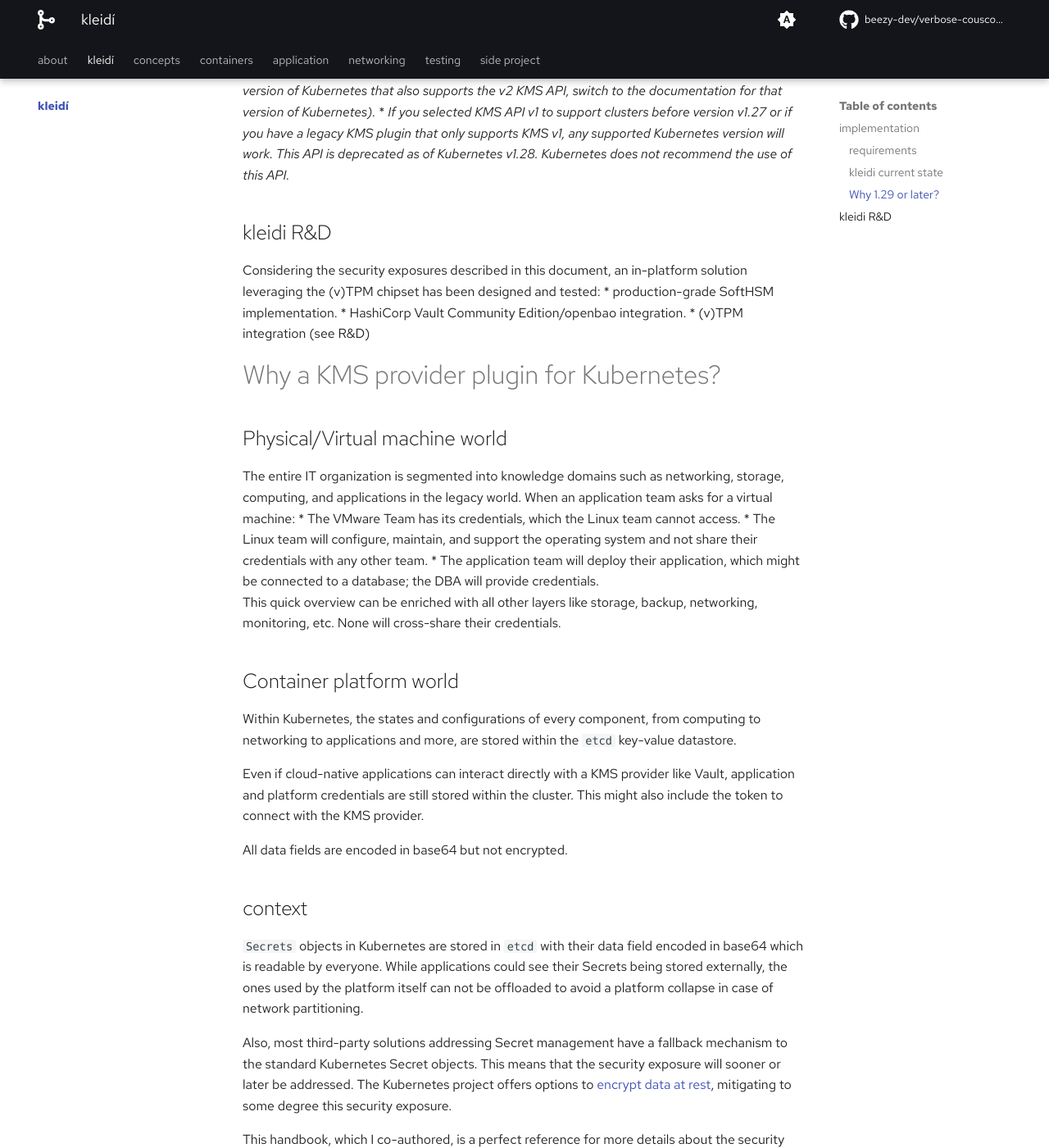
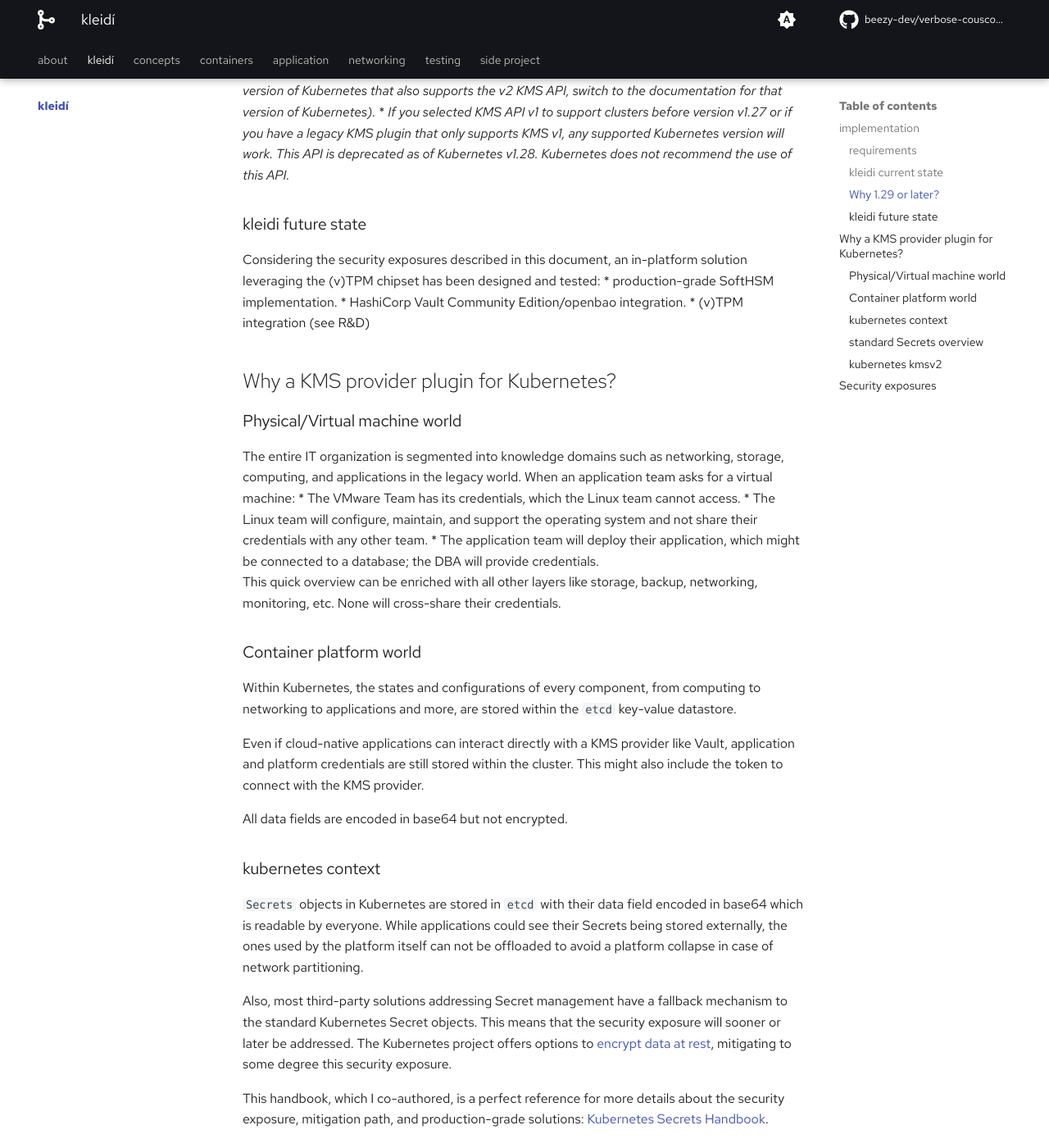
Before and after one commit to beezy-dev/verbose-couscous, an MkDocs documentation site: the page built from docs/kleidi/index.md, in a window 1280 px wide and 1400 px high, scrolled down 1526 px. Shown: the whole window at 82% size. Built offline with MkDocs 1.6.1 and Material for MkDocs 9.7.7, drawn with Linux system fonts in a browser that asks for light colours; some web fonts are replaced; comment, search, counter and statistics services are not loaded.

Commit message:
Update index.md

````diff
--- a/docs/kleidi/index.md
+++ b/docs/kleidi/index.md
@@ -48,16 +48,16 @@ Any prior release marked KMSv2 as non-stable. Here is the extract from the [Kube
 * *If you selected KMS API v2, you should use Kubernetes v1.29 (if you are running a different version of Kubernetes that also supports the v2 KMS API, switch to the documentation for that version of Kubernetes).*
 * *If you selected KMS API v1 to support clusters before version v1.27 or if you have a legacy KMS plugin that only supports KMS v1, any supported Kubernetes version will work. This API is deprecated as of Kubernetes v1.28. Kubernetes does not recommend the use of this API.*
 
-## kleidi R&D
+### kleidi future state
 Considering the security exposures described in this document, an in-platform solution leveraging the (v)TPM chipset has been designed and tested:
 * production-grade SoftHSM implementation.
 * HashiCorp Vault Community Edition/openbao integration.
 * (v)TPM integration (see R&D)
 
 
-# Why a KMS provider plugin for Kubernetes?
+## Why a KMS provider plugin for Kubernetes?
 
-## Physical/Virtual machine world
+### Physical/Virtual machine world
 The entire IT organization is segmented into knowledge domains such as networking, storage, computing, and applications in the legacy world.
 When an application team asks for a virtual machine:
 * The VMware Team has its credentials, which the Linux team cannot access.
@@ -66,14 +66,14 @@ When an application team asks for a virtual machine:
 This quick overview can be enriched with all other layers like storage, backup, networking, monitoring, etc.
 None will cross-share their credentials.
 
-## Container platform world
+### Container platform world
 Within Kubernetes, the states and configurations of every component, from computing to networking to applications and more, are stored within the ```etcd``` key-value datastore.
 
 Even if cloud-native applications can interact directly with a KMS provider like Vault, application and platform credentials are still stored within the cluster. This might also include the token to connect with the KMS provider.
 
 All data fields are encoded in base64 but not encrypted.
 
-## context
+### kubernetes context
 ```Secrets``` objects in Kubernetes are stored in ```etcd``` with their data field encoded in base64 which is readable by everyone. While applications could see their Secrets being stored externally, the ones used by the platform itself can not be offloaded to avoid a platform collapse in case of network partitioning.
 
 Also, most third-party solutions addressing Secret management have a fallback mechanism to the standard Kubernetes Secret objects. This means that the security exposure will sooner or later be addressed. The Kubernetes project offers options to [encrypt data at rest](https://kubernetes.io/docs/tasks/administer-cluster/encrypt-data/), mitigating to some degree this security exposure.
@@ -82,7 +82,7 @@ This handbook, which I co-authored, is a perfect reference for more details abou
 
 The only viable option for a production-grade environment is to use the KMS provider plugin. With the release of Kubernetes ```1.29```, the kmsv2 is marked stable and documented in the article [KMS provider for data encryption](https://kubernetes.io/docs/tasks/administer-cluster/kms-provider/).
 
-## standard ```Secrets``` overview
+### standard ```Secrets``` overview
 
 When creating a ```Secrets``` object with the default mode, ```identity```, the user or application interacts with the Kubernetes API server. From a workflow perspective, we can resume this with the following steps:
 
@@ -104,7 +104,7 @@ autonumber
   kube-apiserver->>User or App: Secret created
 ```
 
-## kubernetes kmsv2
+### kubernetes kmsv2
 
 Like networking, storage, cloud providers, and more, Kubernetes provides a high-level abstraction to simplify integration with third-party components, and the kmsv2 provider plugin follows the same principle.
 
````
